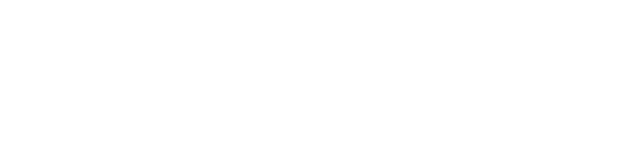
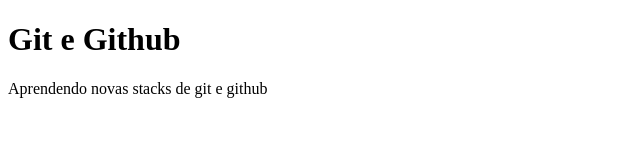
Before and after one commit to gapancica/tutorial_git, a plain HTML site: page index.html in a window 1280 px wide. Shown: the whole page, without its empty margins (0-640 px from the left). Drawn offline with Linux system fonts and the light colour scheme.

Commit message:
Criei título e parágrafo

```diff
--- a/index.html
+++ b/index.html
@@ -7,6 +7,7 @@
     <title>Tutorial de Git</title>
 </head>
 <body>
-
+    <h1>Git e Github</h1>
+    <p>Aprendendo novas stacks de git e github</p>
 </body>
 </html>
```
